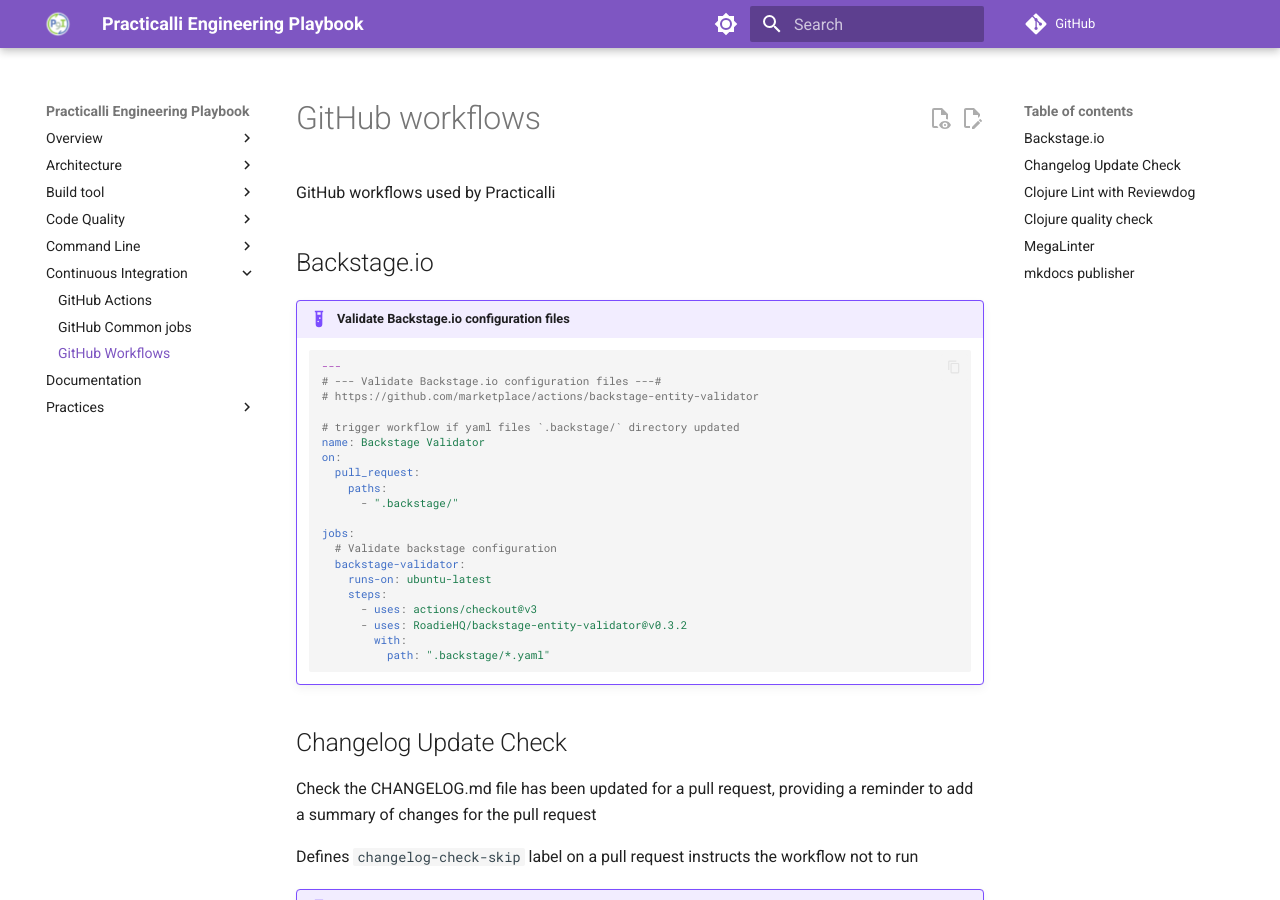
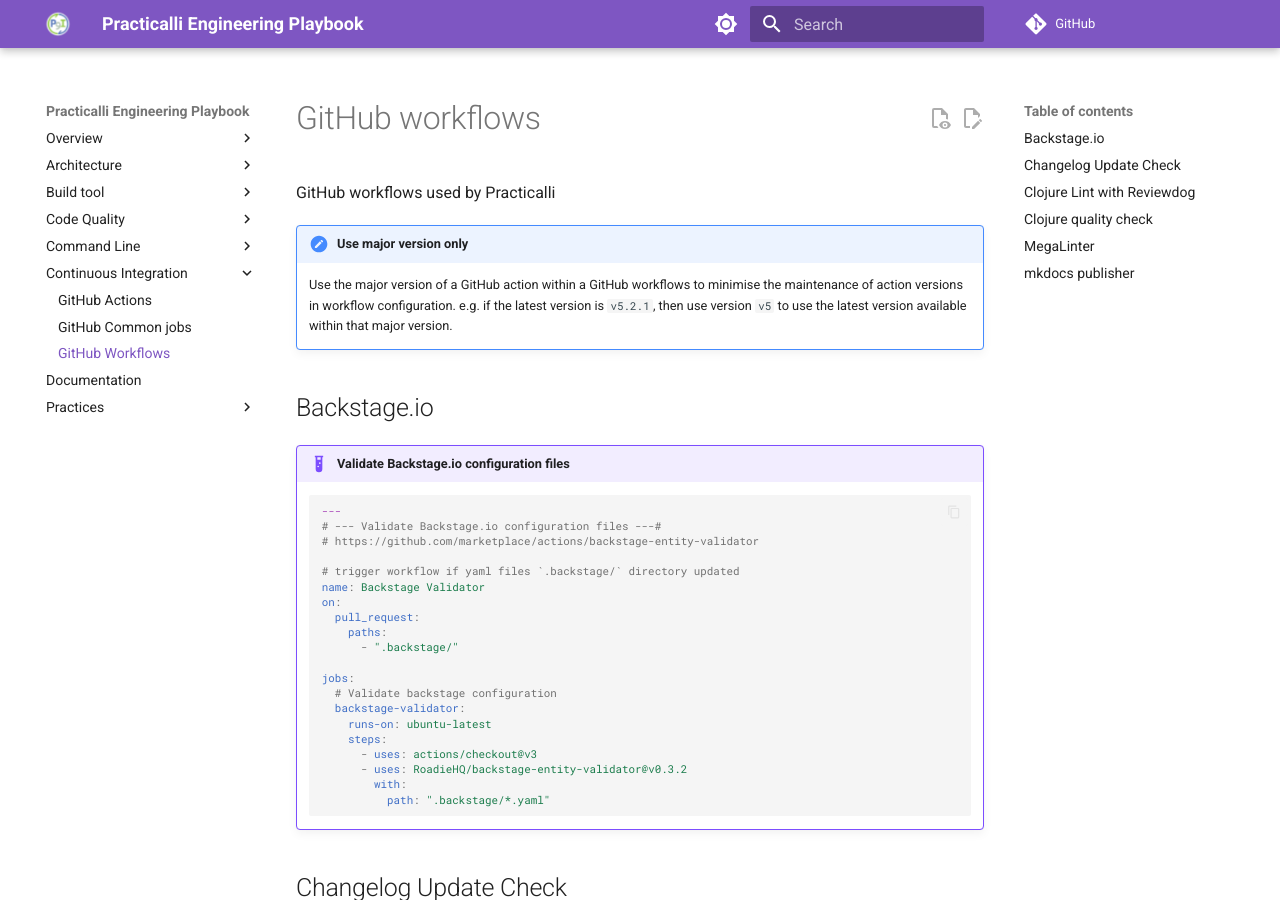
Before and after one commit to practicalli/engineering-playbook, an MkDocs documentation site: the page built from docs/continuous-integration/github-workflow.md, in a window 1280 px wide and 900 px high. Built offline with MkDocs 1.6.1 and Material for MkDocs 9.7.7, drawn with Linux system fonts in a browser that asks for light colours; comment, search, counter and statistics services are not loaded; some of the changed text lies outside the part shown.

Commit message:
continuous-integration: use github action major version
Add hint suggesting use of major version when adding an action to a workflow, to minimise maintenance

```diff
--- a/docs/continuous-integration/github-workflow.md
+++ b/docs/continuous-integration/github-workflow.md
@@ -1,6 +1,11 @@
 # GitHub workflows
 
 GitHub workflows used by Practicalli
+
+
+!!! HINT "Use major version only"
+    Use the major version of a GitHub action within a GitHub workflows to minimise the maintenance of action versions in workflow configuration.  e.g. if the latest version is `v5.2.1`, then use version `v5` to use the latest version available within that major version.
+
 
 ## Backstage.io
 
```
Also changed, not shown: other parts of docs/continuous-integration/github-workflow.md (+3 -3 lines), docs/continuous-integration/github-actions.md (+3 -0 lines).
